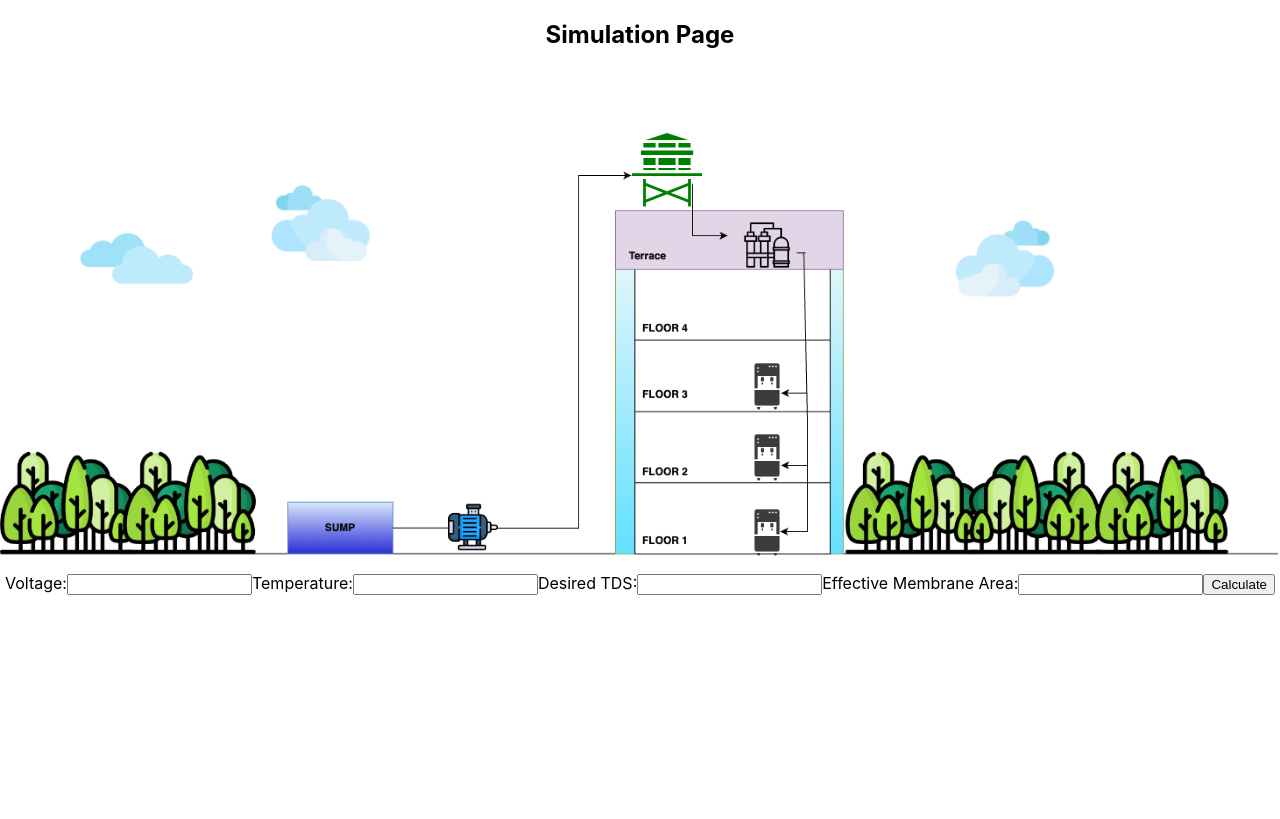
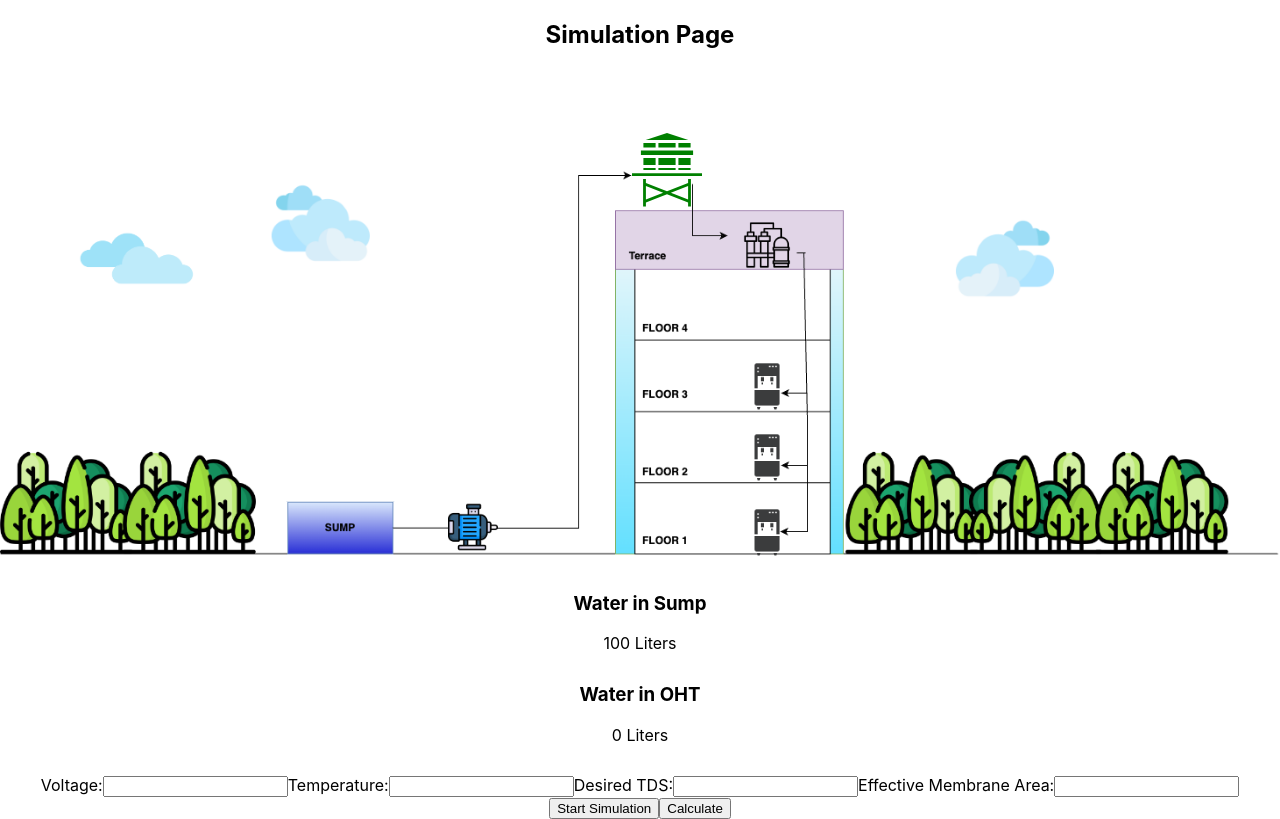
Before and after one commit to likhithkanigolla/zf-dt-frontend, a React (Create React App) app: page /simulation in a window 1280 px wide. Built offline with nearby package versions, Linux system fonts and the light colour scheme.

Commit message:
Basic Water Flow

```diff
--- a/src/pages/SimulationPage/SimulationPage.js
+++ b/src/pages/SimulationPage/SimulationPage.js
@@ -1,14 +1,11 @@
-import React, { useState } from 'react';
+import React, { useState , useEffect} from 'react';
 import './SimulationPage.css';
 import NavigationBar from '../../components/navigation/Navigation';
 import blueprint from './simulation_bp.png';
-
-
 import { GiWaterTower } from "react-icons/gi";
-import roPlantImage from './ro_plant.png'
-import roCoolerImage from './ro_cooler.png'
+import roPlantImage from './ro_plant.png';
+import roCoolerImage from './ro_cooler.png';
 import Motor from './Motor.png';
-
 
 const SimulationPage = () => {
   const [inputValues, setInputValues] = useState({
@@ -18,6 +15,29 @@ const SimulationPage = () => {
     effectiveMembraneArea: ''
   });
   const [result, setResult] = useState(null);
+  const [isOn, setIsOn] = useState({
+    valve1: true,
+    valve2: false,
+    valve3: true,
+    valve4: false,
+  });
+  const [isSimulationRunning, setIsSimulationRunning] = useState(false);
+  const [waterInSump, setWaterInSump] = useState(100); // Initial water level in Sump
+  const [waterInOHT, setWaterInOHT] = useState(0); // Initial water level in OHT
+
+  useEffect(() => {
+    let intervalId;
+    if (isSimulationRunning) {
+      intervalId = setInterval(() => {
+        if (waterInSump > 0) {
+          setWaterInSump(prev => Math.max(prev - 5, 0)); // Reduce water in Sump by 5L per second
+          setWaterInOHT(prev => Math.min(prev + 5, 100)); // Increase water in OHT by 5L per second, limited to 100L
+        }
+      }, 1000); // Run every second
+    }
+    return () => clearInterval(intervalId); // Cleanup interval on unmount or when simulation stops
+  }, [isSimulationRunning, waterInSump]);
+
 
   const handleChange = (e) => {
     const { name, value } = e.target;
@@ -27,12 +47,13 @@ const SimulationPage = () => {
     });
   };
 
-  const [isOn, setIsOn] = useState({
-    valve1: true,
-    valve2: false,
-    valve3: true,
-    valve4: false,
-  });
+  const handleStartSimulation = () => {
+    setIsSimulationRunning(true);
+  };
+
+  const handleStopSimulation = () => {
+    setIsSimulationRunning(false);
+  };
 
   const ResultCard = ({ title, value }) => {
     return (
@@ -43,11 +64,16 @@ const SimulationPage = () => {
     );
   };
 
+
   const handleCalculate = async () => {
+    if (!isSimulationRunning) {
+      alert("Please start the simulation to proceed.");
+      return;
+    }
+
     try {
       // Calculate initial TDS based on input values
       const initialTDS = calculateInitialTDS(inputValues);
-      console.log(initialTDS)
 
       // Prepare request body including initial TDS
       const requestBody = {
@@ -73,19 +99,14 @@ const SimulationPage = () => {
     }
   };
 
-
   const calculateInitialTDS = (inputValues) => {
     const { voltage, temperature } = inputValues;
-
     // Calculate CV
     const CV = voltage / (1.0 + 0.02 * (temperature - 25));
-
     // Calculate initial TDS using CV
     const initialTDS = 133.42 * Math.pow(CV, 3) - 255.86 * Math.pow(CV, 2) + 857.39 * CV * 0.5;
-
     return initialTDS;
   };
-
 
   const toggleIsOn = (valve) => {
     setIsOn((prevState) => ({ ...prevState, [valve]: !prevState[valve] }));
@@ -102,7 +123,18 @@ const SimulationPage = () => {
       <img src={roCoolerImage} alt="ro plant" style={{ width: '50px', height: '50px', position: 'absolute', top: '72%', left: '58%' }} onClick={() => { toggleIsOn('valve2'); }} />
       <img src={roCoolerImage} alt="ro plant" style={{ width: '50px', height: '50px', position: 'absolute', top: '87%', left: '58%' }} onClick={() => { toggleIsOn('valve2'); }} />
       <img src={Motor}  alt="Motor" style={{width: '50px',height: '50px', position: 'absolute', top: '86%', left: '35%',transform: 'scaleX(-1)' }} onClick={() => { toggleIsOn('valve2'); }} />
+      </div>
 
+      {/* Water Flow From Sump to OHT */}
+      <div className="water-flow-container">
+            <div className="water-box">
+              <h3>Water in Sump</h3>
+              <p>{waterInSump} Liters</p>
+            </div>
+            <div className="water-box">
+              <h3>Water in OHT</h3>
+              <p>{waterInOHT} Liters</p>
+            </div>
       </div>
 
       <div className="input-container">
@@ -114,6 +146,13 @@ const SimulationPage = () => {
         <input type="number" name="desired_tds" id="desired_tds" value={inputValues.desired_tds} onChange={handleChange} />
         <label htmlFor="effective_membrane_area">Effective Membrane Area:</label>
         <input type="number" name="effective_membrane_area" id="effective_membrane_area" value={inputValues.effective_membrane_area} onChange={handleChange} />
+
+        {isSimulationRunning ? (
+          <button onClick={handleStopSimulation}>Stop Simulation</button>
+        ) : (
+          <button onClick={handleStartSimulation}>Start Simulation</button>
+        )}
+
         <button onClick={handleCalculate}>Calculate</button>
       </div>
         {/* Display result if available */}
```
